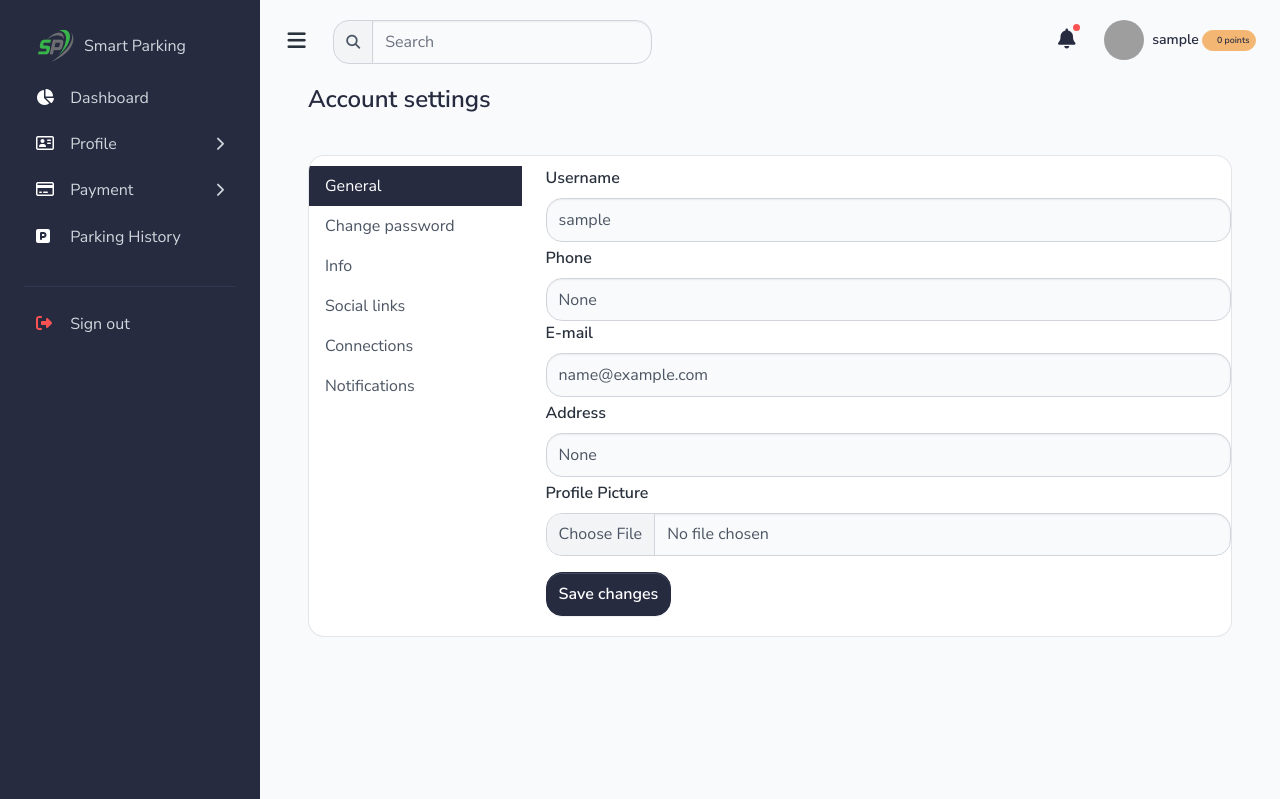
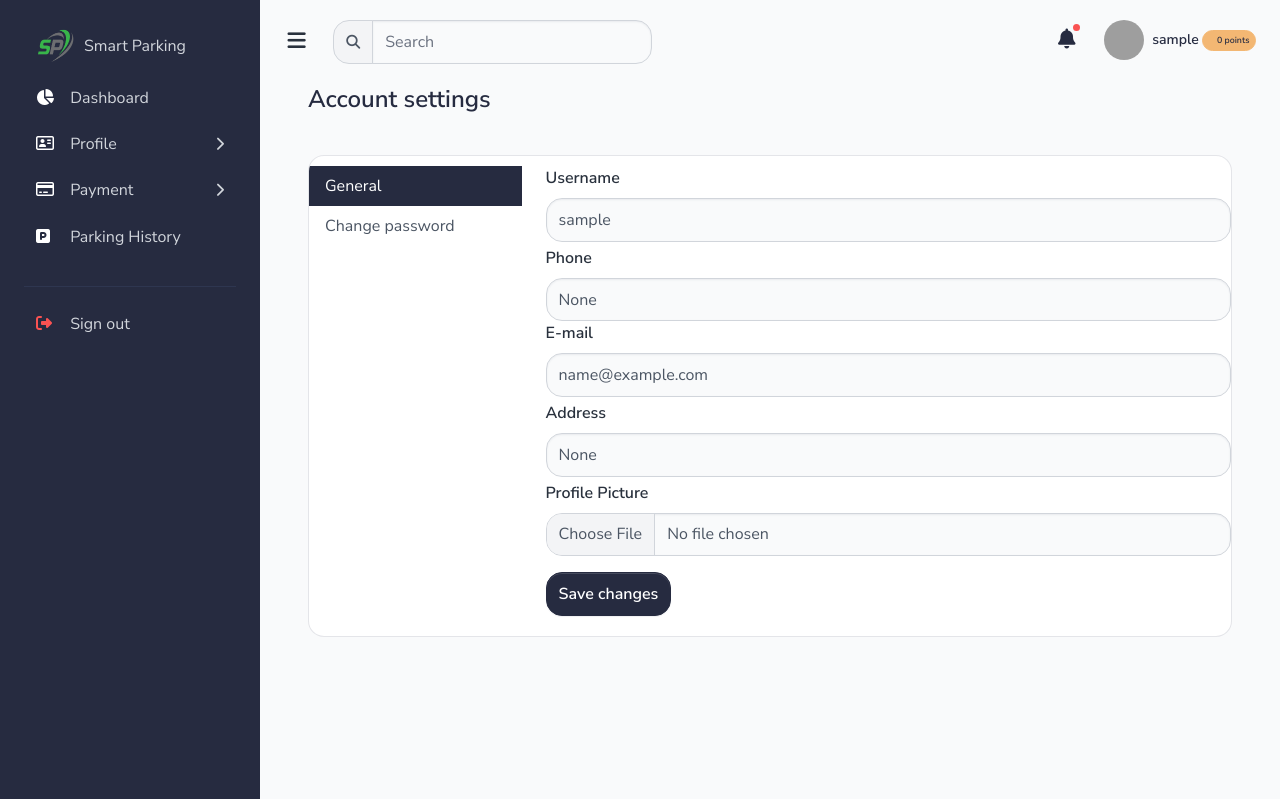
Before and after one commit to CoderFake/QrParking, a Django app: page /account/profile/ in a window 1280 px wide. Shown: the top 799 px of the page. Run offline with Django 5.2, Linux system fonts and the light colour scheme; the visitor is signed in with stand-in values (Sample User, id 1); data comes from the database, SQL or seed files in the repository; parts of the project's set-up code (start-up, migrations or seed data) failed here and were passed over; some libraries are stand-ins or nearby versions; grey boxes are pictures that could not be loaded.

Commit message:
fix profile template

```diff
--- a/smartparking/templates/webapp/accounts/profile.html
+++ b/smartparking/templates/webapp/accounts/profile.html
@@ -27,16 +27,10 @@
                 <div class="list-group list-group-flush account-settings-links">
                     <a class="list-group-item list-group-item-action active" data-toggle="list"
                         href="#account-general">General</a>
+{#                    {% if request.user.sigin_method =="" %}#}
                     <a class="list-group-item list-group-item-action" data-toggle="list"
                         href="#account-change-password">Change password</a>
-                    <a class="list-group-item list-group-item-action" data-toggle="list"
-                        href="#account-info">Info</a>
-                    <a class="list-group-item list-group-item-action" data-toggle="list"
-                        href="#account-social-links">Social links</a>
-                    <a class="list-group-item list-group-item-action" data-toggle="list"
-                        href="#account-connections">Connections</a>
-                    <a class="list-group-item list-group-item-action" data-toggle="list"
-                        href="#account-notifications">Notifications</a>
+{#                    {% else %}#}
                 </div>
             </div>
             <div class="col-md-9">
```
Also changed, not shown: mqtt/data/mosquitto.db.
